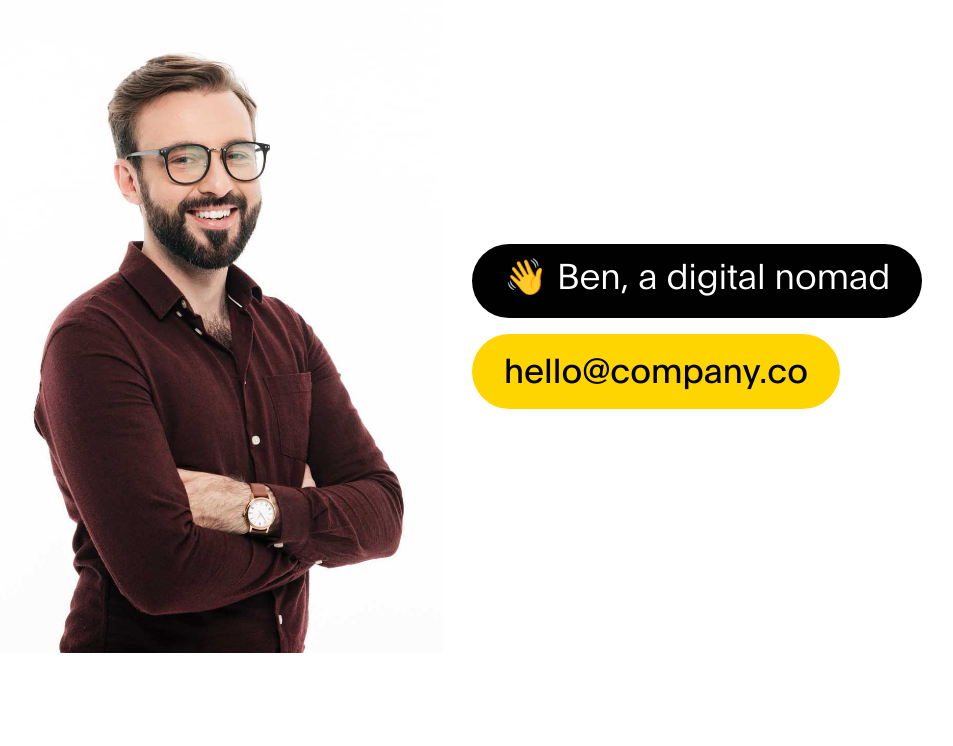
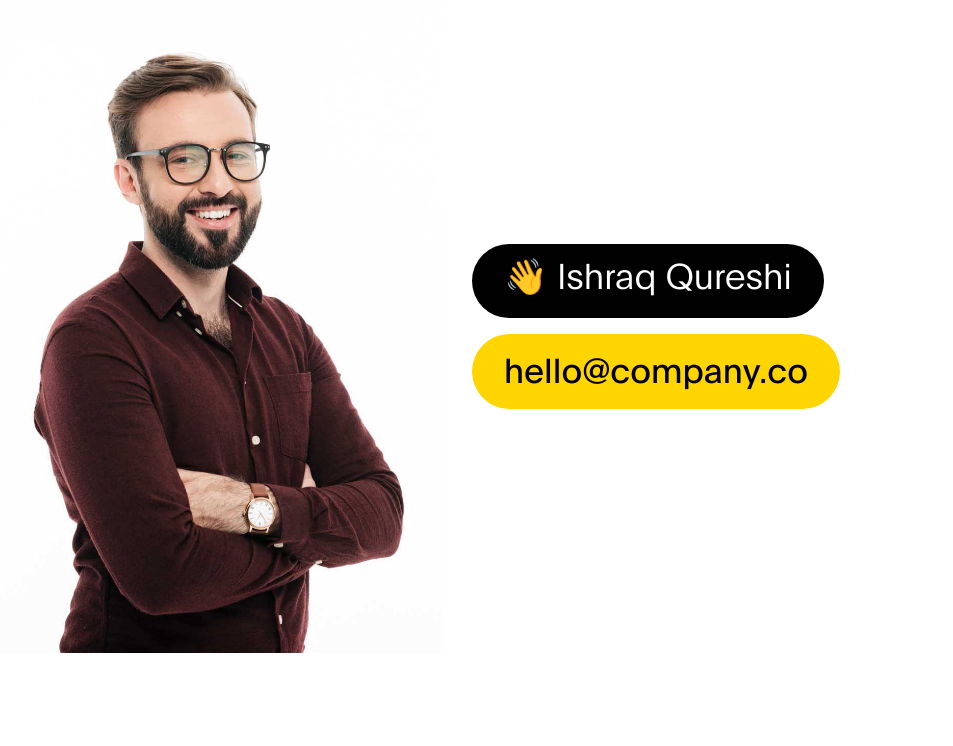
Before and after one commit to ishraq-qureshi/my-portfolio, a plain HTML site: page index.html in a window 1280 px wide. Shown: the top 746 px of the page, without its empty margins (88-1041 px from the left). Drawn offline with Linux system fonts and the light colour scheme.

Commit message:
change name

```diff
--- a/index.html
+++ b/index.html
@@ -79,7 +79,7 @@ https://www.tooplate.com/view/2120-ben-resume
                    <div class="d-flex flex-column justify-content-center align-items-center col-lg-7 col-md-7 col-12">
                         <div class="hero-text">
 
-                            <h1 class="hero-title">👋 Ben, a digital nomad</h1>
+                            <h1 class="hero-title">👋 Ishraq Qureshi</h1>
 
                             <a href="#" class="email-link">
                                 hello@company.co
```
